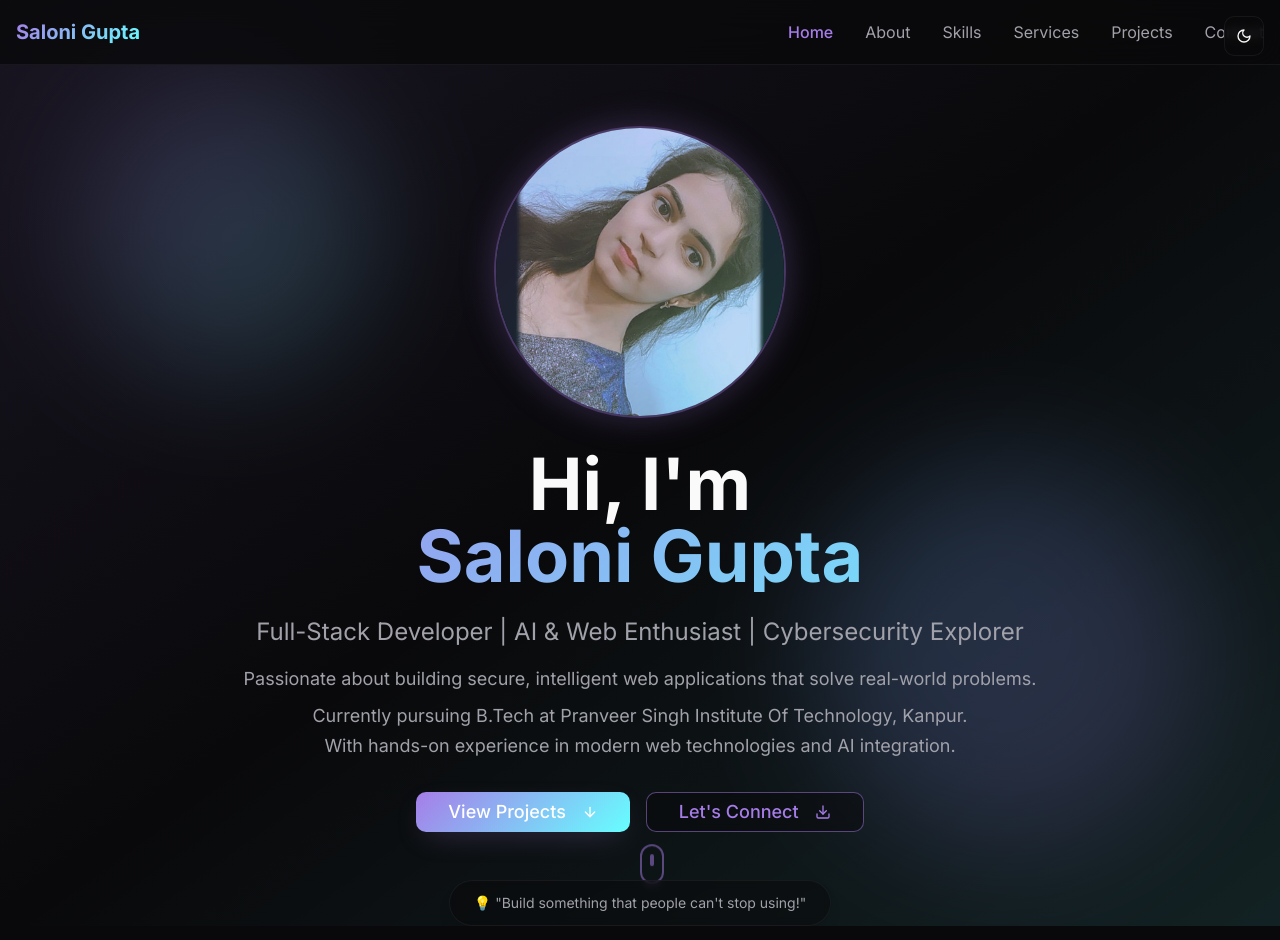
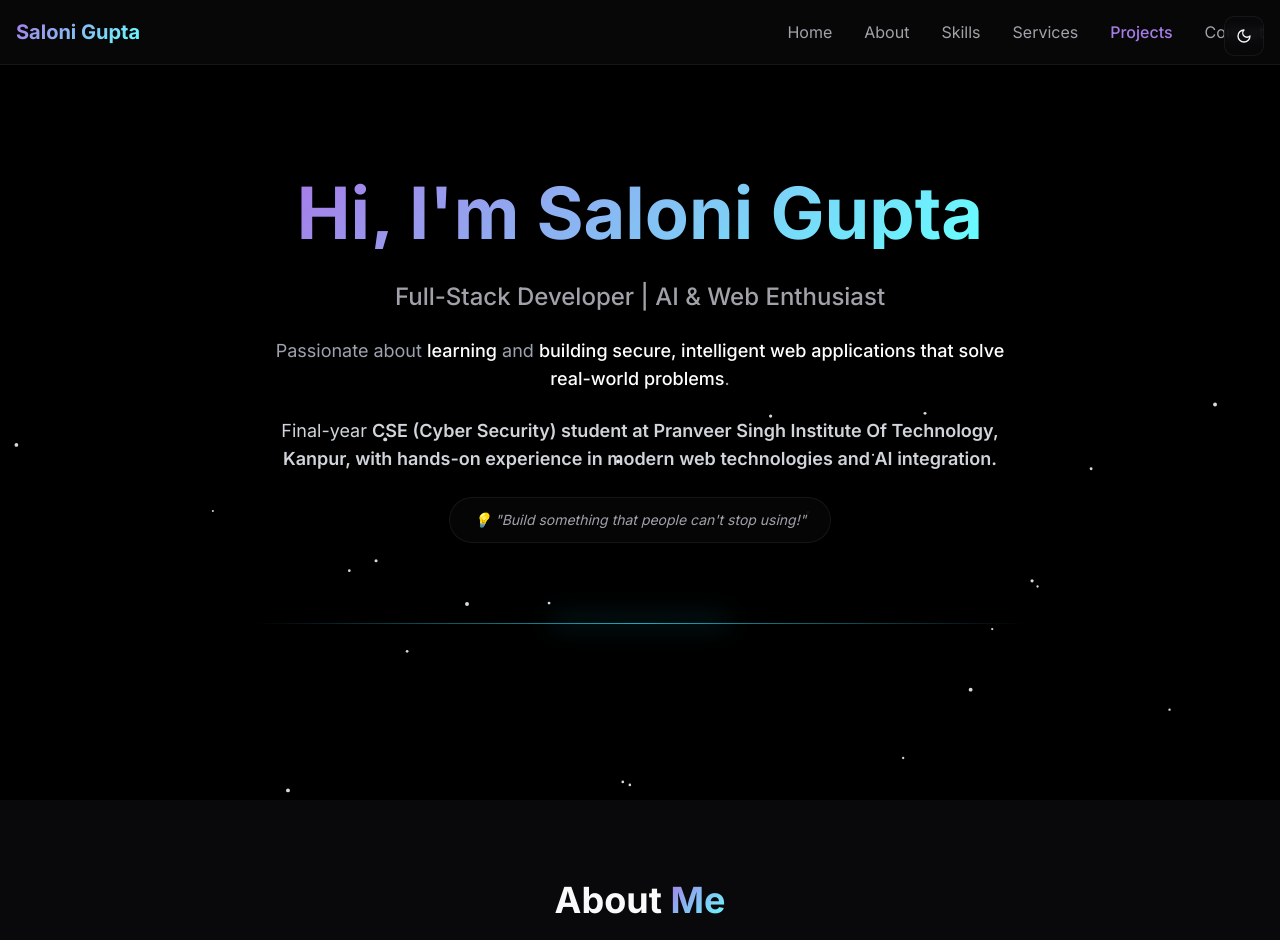
Before and after one commit to saloni-457/My_Portfolio, a React (Vite) app: page / in a window 1280 px wide. Shown: the top 940 px of the page. Built offline with nearby package versions, Linux system fonts and the light colour scheme.

Commit message:
Update portfolio with latest changes

```diff
--- a/src/components/sections/ContactSection.tsx
+++ b/src/components/sections/ContactSection.tsx
@@ -16,7 +16,7 @@ import {
 const socialLinks = [
   {
     name: "LinkedIn",
-    url: "https://www.linkedin.com/in/saloni-gupta-6557bb32a/",
+    url: "https://www.linkedin.com/in/saloni-gupta47/",
     icon: Linkedin,
     description: "Connect with me professionally",
     gradient: "from-blue-500/10 to-blue-600/10",
--- a/src/components/sections/HeroSection.tsx
+++ b/src/components/sections/HeroSection.tsx
@@ -1,103 +1,292 @@
-import { Button } from "@/components/ui/button"
-import { ArrowDown, Download } from "lucide-react"
-import profileImage from "@/assets/saloni-profile-new.jpg"
+/* src/components/sections/HeroSection.tsx */
+import { useEffect, useMemo, useState, useCallback } from "react";
+import Particles, { initParticlesEngine } from "@tsparticles/react";
+import { loadSlim } from "@tsparticles/slim";
+import {
+  type ISourceOptions,
+  type Container,
+  MoveDirection,
+  OutMode,
+} from "@tsparticles/engine";
 
-export function HeroSection() {
-  const scrollToProjects = () => {
-    const element = document.querySelector("#projects")
-    if (element) {
-      element.scrollIntoView({ behavior: "smooth" })
-    }
-  }
+export default function HeroSection(): JSX.Element {
+  const [inited, setInited] = useState(false);
 
-  const scrollToContact = () => {
-    const element = document.querySelector("#contact")
-    if (element) {
-      element.scrollIntoView({ behavior: "smooth" })
-    }
-  }
+  useEffect(() => {
+    // initialize the tsParticles engine once (loads the slim bundle)
+    initParticlesEngine(async (engine) => {
+      await loadSlim(engine);
+    }).then(() => setInited(true));
+  }, []);
+
+  const particlesLoaded = useCallback(async (container?: Container) => {
+    /* optional: use the container for runtime changes or debugging */
+    // console.log("particles loaded", container);
+  }, []);
+
+  const options: ISourceOptions = useMemo(
+    () => ({
+      // IMPORTANT: disable fullScreen so the canvas stays inside our wrapper div
+      fullScreen: { enable: false },
+
+      background: { color: { value: "#000000" } },
+      fpsLimit: 60,
+      detectRetina: true,
+
+      interactivity: {
+        events: {
+          onHover: { enable: true, mode: "repulse" },
+          onClick: { enable: true, mode: "push" },
+        },
+        modes: {
+          repulse: { distance: 100, duration: 0.4 },
+          push: { quantity: 3 },
+        },
+      },
+
+      particles: {
+        number: { value: 120, density: { enable: true, area: 800 } },
+        color: { value: "#ffffff" },            // white particles
+        shape: { type: "circle" },
+        opacity: { value: 0.85 },
+        size: { value: { min: 1, max: 2 } },
+        links: { enable: false },
+
+        move: {
+          enable: true,
+          speed: 0.6,
+          direction: MoveDirection.top,        // gently move upward (so they go under text)
+          outModes: { default: OutMode.out },
+        },
+      },
+    }),
+    []
+  );
 
   return (
-    <section id="home" className="min-h-screen flex items-center justify-center relative overflow-hidden">
-      {/* Background Elements */}
-      <div className="absolute inset-0 bg-gradient-to-br from-violet/10 via-transparent to-teal/10" />
-      <div className="absolute top-20 left-20 w-72 h-72 bg-gradient-primary opacity-20 rounded-full blur-3xl animate-glow-pulse" />
-      <div className="absolute bottom-20 right-20 w-96 h-96 bg-gradient-secondary opacity-20 rounded-full blur-3xl animate-glow-pulse delay-1000" />
+    <section className="relative flex flex-col items-center justify-center h-screen w-full bg-black text-white overflow-hidden">
+      {/* Centered Text (z-10 to sit above the particles) */}
+      {/* <div className="z-10 text-center px-4">
+        <h1 className="text-5xl md:text-7xl font-extrabold mb-6">
+          Hi! I'm Saloni Gupta
+        </h1>
 
-      <div className="container mx-auto px-4 text-center relative z-10">
-        <div className="animate-fade-in">
-          {/* Profile Image */}
-          <div className="mt-20 md:mt-32 mb-8 flex justify-center">
-            <div className="relative">
-              <div className="w-48 h-48 sm:w-64 sm:h-64 md:w-72 md:h-72 rounded-full overflow-hidden shadow-glow ring-2 ring-primary/30">
+        <p className="text-lg md:text-xl text-gray-300 max-w-2xl mx-auto">
+          A <span className="font-semibold">Software Developer</span>{" "}
+          specializing in frontend and mobile app development.
+        </p>
 
-              {/* <div className="w-48 h-48 rounded-full overflow-hidden shadow-glow ring-2 ring-primary/30"> */}
-                <img
-                  src={profileImage}
-                  alt="Saloni Gupta"
-                  className="w-full h-full object-cover"
-                />
-              </div>
-              <div className="absolute inset-0 rounded-full bg-gradient-primary opacity-20 animate-glow-pulse" />
-            </div>
-          </div>
+        <p className="text-md md:text-lg text-gray-400 mt-3 max-w-3xl mx-auto">
+          Passionate about <span className="text-white">learning</span> and{" "}
+          <span className="text-white">building clean, professional code</span>.
+        </p>
+      </div> */}
 
-          {/* Main Heading */}
-          <h1 className="text-4xl md:text-6xl lg:text-7xl font-bold mb-6 leading-tight">
-            <span className="block text-foreground">Hi, I'm</span>
+<h1 className="text-4xl md:text-6xl lg:text-7xl font-bold mb-8 leading-tight text-center">
   <span className="block bg-gradient-primary bg-clip-text text-transparent">
-              Saloni Gupta
+    Hi, I'm Saloni Gupta
   </span>
 </h1>
 
+
+<div className="max-w-3xl mx-auto space-y-6 mb-12 text-center relative z-20">
   {/* Subtitle */}
-          <p className="text-xl md:text-2xl text-muted-foreground mb-4 max-w-4xl mx-auto">
-            Full-Stack Developer | AI & Web Enthusiast | Cybersecurity Explorer
+  <p className="text-xl md:text-2xl text-muted-foreground font-medium">
+    Full-Stack Developer | AI & Web Enthusiast
   </p>
 
-          {/* Description */}
-          <p className="text-lg text-muted-foreground mb-2 leading-relaxed">
-          Passionate about building secure, intelligent web applications that solve real-world problems.
-          </p>
-          <p className="text-lg text-muted-foreground mb-8 max-w-2xl mx-auto leading-relaxed text-balanced">
-            {/* Passionate about building secure, intelligent web applications that solve real-world problems. <br /> */}
-            Currently pursuing B.Tech at Pranveer Singh Institute Of Technology, Kanpur. With hands-on experience in modern web technologies and AI integration. <br />
+  {/* Passion statement */}
+  <p className="text-md md:text-lg text-gray-400 leading-relaxed">
+    Passionate about{" "}
+    <span className="text-white font-medium">learning</span> and{" "}
+    <span className="text-white font-medium">
+      building secure, intelligent web applications that solve real-world problems
+    </span>.
   </p>
 
-          {/* CTA Buttons */}
-          <div className="flex flex-col sm:flex-row gap-4 justify-center items-center mb-12">
-            <Button
-              onClick={scrollToProjects}
-              className="bg-gradient-primary hover:bg-gradient-secondary text-white px-8 py-3 text-lg font-medium shadow-violet transition-all duration-300 hover:shadow-glow hover:scale-105"
-            >
-              View Projects
-              <ArrowDown className="ml-2 h-5 w-5" />
-            </Button>
-            <Button
-              variant="outline"
-              onClick={scrollToContact}
-              className="border-primary/50 text-primary hover:bg-primary hover:text-primary-foreground px-8 py-3 text-lg font-medium transition-all duration-300 hover:shadow-violet"
-            >
-              Let's Connect
-              <Download className="ml-2 h-5 w-5" />
-            </Button>
-          </div>
+  {/* Education + experience */}
+  {/* <p className="text-lg md:text-xl text-gray-300 leading-relaxed">
+    Currently pursuing{" "}
+    <span className="font-semibold">
+      B.Tech at Pranveer Singh Institute Of Technology, Kanpur, with hands-on experience in modern web technologies and AI integration.
+    </span>
+  </p> */}
 
-          {/* Fun Fact */}
-          <div className="inline-block bg-card/50 backdrop-blur-sm border border-border/50 rounded-full px-6 py-3 shadow-lg">
-            <p className="text-sm text-muted-foreground">
+
+<p className="text-base md:text-lg text-gray-300 leading-relaxed">
+  Final-year {" "}
+  <span className="font-semibold">
+    CSE (Cyber Security) student at Pranveer Singh Institute Of Technology, Kanpur, with hands-on experience in modern web technologies and AI integration.
+  </span>
+</p>
+
+
+
+  {/* Quote card */}
+  <div className="inline-block bg-card/60 backdrop-blur-md border border-border/50 rounded-full px-6 py-3 shadow-lg">
+    <p className="text-sm text-muted-foreground italic">
       💡 "Build something that people can't stop using!"
     </p>
   </div>
 </div>
+
+{/* <div className="max-w-3xl mx-auto space-y-6 mb-12 text-center">
+  <p className="text-xl md:text-2xl text-muted-foreground font-medium">
+    Full-Stack Developer | AI & Web Enthusiast
+  </p>
+
+  <p className="text-md md:text-lg text-gray-400 leading-relaxed">
+    Passionate about{" "}
+    <span className="text-white font-medium">learning</span> and{" "}
+    <span className="text-white font-medium">
+      building secure, intelligent web applications that solve real-world problems
+    </span>.
+  </p>
+
+  <p className="text-lg md:text-xl text-gray-300 leading-relaxed">
+    Currently pursuing{" "}
+    <span className="font-semibold">
+      B.Tech at Pranveer Singh Institute Of Technology, Kanpur
+    </span>
+    , with hands-on experience in modern web technologies and AI integration.
+  </p>
+
+  <div className="inline-block bg-card/60 backdrop-blur-md border border-border/50 rounded-full px-6 py-3 shadow-lg">
+    <p className="text-sm text-muted-foreground italic">
+      💡 "Build something that people can't stop using!"
+    </p>
   </div>
 
-      {/* Scroll Indicator */}
-      <div className="absolute bottom-8 left-1/2 transform -translate-x-1/2 animate-bounce">
-        <div className="w-6 h-10 border-2 border-primary/50 rounded-full flex justify-center">
-          <div className="w-1 h-3 bg-primary rounded-full mt-2 animate-pulse" />
+</div> */}
+
+
+      {/* Horizon Line (glow under text) */}
+      <div className="relative z-10 w-[90%] max-w-3xl mt-8">
+        <div className="h-px bg-gradient-to-r from-transparent via-cyan-400/80 to-transparent" />
+        <div className="pointer-events-none absolute left-1/2 -top-1 h-1 w-44 -translate-x-1/2 rounded-full bg-cyan-400/40 blur-md" />
       </div>
+
+      {/* Particles container — absolutely positioned at bottom and 50% height */}
+      {inited && (
+        <div className="absolute bottom-0 left-0 w-full h-1/2 pointer-events-none">
+          <Particles
+            id="tsparticles"
+            options={options}
+            particlesLoaded={particlesLoaded}
+          />
         </div>
+      )}
     </section>
-  )
+  );
 }
+
+
+// import { Button } from "@/components/ui/button"
+// import { ArrowDown, Download } from "lucide-react"
+// import profileImage from "@/assets/saloni-profile-new.jpg"
+
+// export function HeroSection() {
+//   const scrollToProjects = () => {
+//     const element = document.querySelector("#projects")
+//     if (element) {
+//       element.scrollIntoView({ behavior: "smooth" })
+//     }
+//   }
+
+//   const scrollToContact = () => {
+//     const element = document.querySelector("#contact")
+//     if (element) {
+//       element.scrollIntoView({ behavior: "smooth" })
+//     }
+//   }
+
+//   return (
+//     <section id="home" className="min-h-screen flex items-center justify-center relative overflow-hidden">
+//       {/* Background Elements */}
+//       <div className="absolute inset-0 bg-gradient-to-br from-violet/10 via-transparent to-teal/10" />
+//       <div className="absolute top-20 left-20 w-72 h-72 bg-gradient-primary opacity-20 rounded-full blur-3xl animate-glow-pulse" />
+//       <div className="absolute bottom-20 right-20 w-96 h-96 bg-gradient-secondary opacity-20 rounded-full blur-3xl animate-glow-pulse delay-1000" />
+
+//       <div className="container mx-auto px-4 text-center relative z-10">
+//         <div className="animate-fade-in">
+//           {/* Profile Image */}
+//           <div className="mt-20 md:mt-32 mb-8 flex justify-center">
+//             <div className="relative">
+//               <div className="w-48 h-48 sm:w-64 sm:h-64 md:w-72 md:h-72 rounded-full overflow-hidden shadow-glow ring-2 ring-primary/30">
+
+//               {/* <div className="w-48 h-48 rounded-full overflow-hidden shadow-glow ring-2 ring-primary/30"> */}
+//                 <img
+//                   src={profileImage}
+//                   alt="Saloni Gupta"
+//                   className="w-full h-full object-cover"
+//                 />
+//               </div>
+//               <div className="absolute inset-0 rounded-full bg-gradient-primary opacity-20 animate-glow-pulse" />
+//             </div>
+//           </div>
+
+//           {/* Main Heading */}
+//           <h1 className="text-4xl md:text-6xl lg:text-7xl font-bold mb-6 leading-tight">
+//             <span className="block text-foreground">Hi, I'm</span>
+//             <span className="block bg-gradient-primary bg-clip-text text-transparent">
+//               Saloni Gupta
+//             </span>
+//           </h1>
+
+//           {/* Subtitle */}
+//           <p className="text-xl md:text-2xl text-muted-foreground mb-4 max-w-4xl mx-auto">
+//             Full-Stack Developer | AI & Web Enthusiast | Cybersecurity Explorer
+//           </p>
+
+//           {/* Description */}
+//           <p className="text-lg text-muted-foreground mb-2 leading-relaxed">
+//           Passionate about building secure, intelligent web applications that solve real-world problems.
+//           </p>
+//           <p className="text-lg text-muted-foreground mb-8 max-w-2xl mx-auto leading-relaxed text-balanced">
+//             {/* Passionate about building secure, intelligent web applications that solve real-world problems. <br /> */}
+//             Currently pursuing B.Tech at Pranveer Singh Institute Of Technology, Kanpur. With hands-on experience in modern web technologies and AI integration. <br />
+//           </p>
+
+//           {/* CTA Buttons */}
+//           <div className="flex flex-col sm:flex-row gap-4 justify-center items-center mb-12">
+//             <Button
+//               onClick={scrollToProjects}
+//               className="bg-gradient-primary hover:bg-gradient-secondary text-white px-8 py-3 text-lg font-medium shadow-violet transition-all duration-300 hover:shadow-glow hover:scale-105"
+//             >
+//               View Projects
+//               <ArrowDown className="ml-2 h-5 w-5" />
+//             </Button>
+//             <Button
+//               variant="outline"
+//               onClick={scrollToContact}
+//               className="border-primary/50 text-primary hover:bg-primary hover:text-primary-foreground px-8 py-3 text-lg font-medium transition-all duration-300 hover:shadow-violet"
+//             >
+//               Let's Connect
+//               <Download className="ml-2 h-5 w-5" />
+//             </Button>
+//           </div>
+
+//           {/* Fun Fact */}
+//           <div className="inline-block bg-card/50 backdrop-blur-sm border border-border/50 rounded-full px-6 py-3 shadow-lg">
+//             <p className="text-sm text-muted-foreground">
+//               💡 "Build something that people can't stop using!"
+//             </p>
+//           </div>
+//         </div>
+//       </div>
+
+//       {/* Scroll Indicator */}
+//       <div className="absolute bottom-8 left-1/2 transform -translate-x-1/2 animate-bounce">
+//         <div className="w-6 h-10 border-2 border-primary/50 rounded-full flex justify-center">
+//           <div className="w-1 h-3 bg-primary rounded-full mt-2 animate-pulse" />
+//         </div>
+//       </div>
+//     </section>
+//   )
+// }
+
+//             Full-Stack Developer | AI & Web Enthusiast
+
+//             Currently pursuing B.Tech at Pranveer Singh Institute Of Technology, Kanpur. With hands-on experience in modern web technologies and AI integration. <br />
+//           Passionate about building secure, intelligent web applications that solve real-world problems.
+//               💡 "Build something that people can't stop using!"
--- a/src/index.css
+++ b/src/index.css
@@ -2,7 +2,8 @@
 @tailwind components;
 @tailwind utilities;
 
-/*  design system. All colors, gradients, fonts, etc should be defined here.
+/*  design system.
+// All colors, gradients, fonts, etc should be defined here.
 All colors MUST be HSL.
 */
 
--- a/src/pages/Index.tsx
+++ b/src/pages/Index.tsx
@@ -1,6 +1,8 @@
 import { Navigation } from "@/components/Navigation"
 import { ThemeToggle } from "@/components/ThemeToggle"
-import { HeroSection } from "@/components/sections/HeroSection"
+// import { HeroSection } from "@/components/sections/HeroSection"
+import HeroSection from "@/components/sections/HeroSection"
+
 import { AboutSection } from "@/components/sections/AboutSection"
 import { SkillsSection } from "@/components/sections/SkillsSection"
 import { ServicesSection } from "@/components/sections/ServicesSection"
```
Lines whose indentation alone changed are shown as unchanged.
